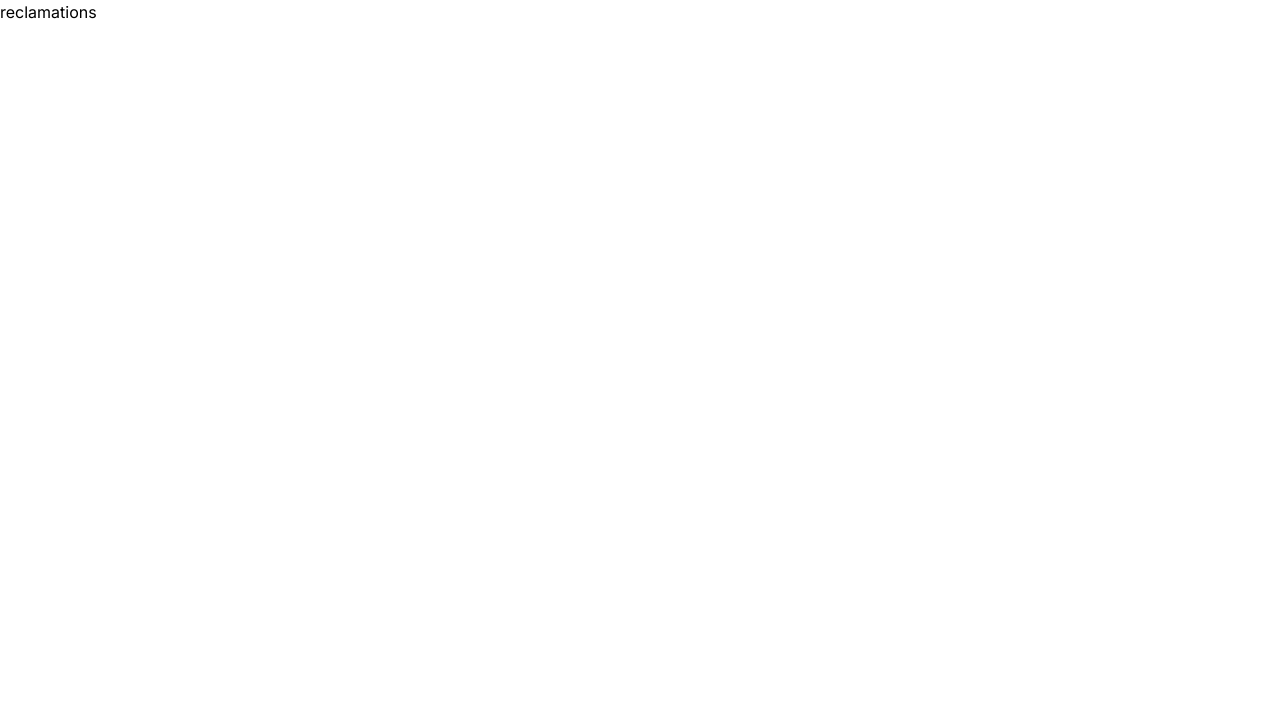
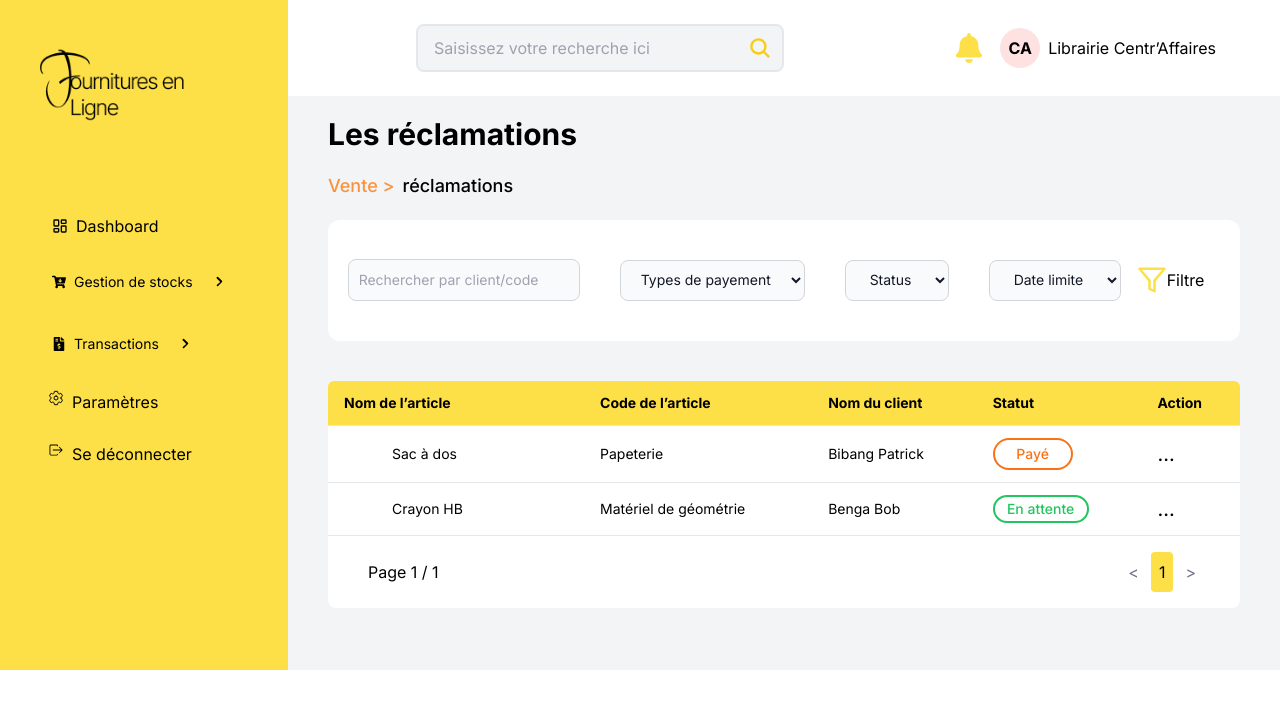
Before and after one commit to abraham241/integrationGstock, a Next.js app: page /transaction/reclamations in a window 1280 px wide. Shown: the top 708 px of the page. Built offline with nearby package versions, Linux system fonts and the light colour scheme.

Commit message:
finalisation de la page reclamation

```diff
--- a/app/gestiondestock/famillearticle/ajouterfamilleart/page.js
+++ b/app/gestiondestock/famillearticle/ajouterfamilleart/page.js
@@ -39,7 +39,7 @@ function page() {
                             </div>
                             <div className="mb-5 flex">
                                 <label for="message" className="w-[30%] block mb-2 text-sm font-medium text-gray-900 dark:text-white">Description</label>
-                                <textarea id="message" rows="4" className="ml-[-10%] block p-2.5 text-sm text-gray-900 bg-gray-50 rounded-lg border border-gray-300 focus:ring-blue-500 focus:border-blue-500 dark:bg-gray-700 dark:border-gray-600 dark:placeholder-gray-400 dark:text-white dark:focus:ring-blue-500 dark:focus:border-blue-500 w-[60%] p-[4%] "></textarea>
+                                <textarea id="message" rows="4" className="ml-[-10%] block  text-sm text-gray-900 bg-gray-50 rounded-lg border border-gray-300 focus:ring-blue-500 focus:border-blue-500 dark:bg-gray-700 dark:border-gray-600 dark:placeholder-gray-400 dark:text-white dark:focus:ring-blue-500 dark:focus:border-blue-500 w-[60%] p-[4%] "></textarea>
                             </div>
                         </form>
                     </div>
--- a/app/transaction/reclamations/page.js
+++ b/app/transaction/reclamations/page.js
@@ -1,7 +1,135 @@
-import React from 'react'
-
+import React from "react";
+import Sidebar from "@/components/Sidebar";
+import { FiFilter } from "react-icons/fi";
+import Searchbar from "@/components/Searchbar";
+import Link from "next/link";
 export default function reclamations() {
   return (
-    <div>reclamations</div>
-  )
+    <>
+      <div className=" flex bg-gray-100">
+        <div>
+          <Sidebar />
+        </div>
+        <div className="w-full">
+          <div className=" h-24 ">
+            <Searchbar />
+          </div>
+          <div className="px-10 pt-5">
+            <h1 className="text-3xl font-bold">Les réclamations</h1>
+            <div className="mt-5 flex gap-2">
+              <button className="text-lg font-medium text-orange-400">
+              <Link href="/transaction/ventes">Vente &gt;</Link>
+              </button>
+              <span className="text-lg font-medium disabled ">réclamations</span>
+            </div>
+          </div>
+          <div className=' bg-white  h-[18%] rounded-xl m-auto flex justify-center items-center mx-10 my-5'>
+            <form className='flex justify-center items-center space-x-10'>
+              <div className=''>
+                <input type="text" id="first_name" class=" bg-gray-50 border border-gray-300 text-gray-900 text-sm rounded-lg focus:ring-blue-500 focus:border-blue-500 block p-2.5 dark:bg-gray-700 dark:border-gray-600 dark:placeholder-gray-400 dark:text-white " placeholder="Rechercher par client/code" required />
+              </div>
+              <select id="" className=" bg-gray-50 border border-gray-300 text-gray-900 text-sm rounded-lg focus:ring-blue-500 focus:border-blue-500 block p-2.5 px-4 dark:bg-gray-700 dark:border-gray-600 dark:placeholder-gray-400 dark:text-white ">
+                <option selected>Types de payement</option>
+                <option value="US">Lorem</option>
+                <option value="CA">Lorem</option>
+                <option value="FR">Lorem</option>
+                <option value="DE">Lorem</option>
+              </select>
+              <select id="" class="bg-gray-50 border px-5 border-gray-300 text-gray-900 text-sm rounded-lg focus:ring-blue-500 focus:border-blue-500 block  p-2.5 dark:bg-gray-700 dark:border-gray-600 dark:placeholder-gray-400 dark:text-white ">
+                <option selected>Status</option>
+                <option value="US">Lorem</option>
+                <option value="CA">Lorem</option>
+                <option value="FR">Lorem</option>
+                <option value="DE">Lorem</option>
+              </select>
+              <select class="bg-gray-50 border border-gray-300 px-5 text-gray-900 text-sm rounded-lg focus:ring-blue-500 focus:border-blue-500 block  p-2.5 dark:bg-gray-700 dark:border-gray-600 dark:placeholder-gray-400 dark:text-white">
+                <option selected>Date limite</option>
+                <option value="US">Lorem</option>
+                <option value="CA">Lorem</option>
+                <option value="FR">Lorem</option>
+                <option value="DE">Lorem</option>
+              </select>
+            </form>
+            <div className='flex px-4 justify-center items-center'>
+              <div className='text-3xl text-yellow-300'>
+                <FiFilter />
+              </div>
+              <p className=''>
+                Filtre
+              </p>
+            </div>
+          </div>
+          <div className='px-10 py-5'>
+          <table className="w-full text-sm bg-yellow-300 rounded-md  text-left text-black dark:text-gray-400">
+              <thead className=" border-3 border-b mx-10">
+                <tr>
+
+                  <th className="scope px-4 py-3">Nom de l’article</th>
+                  <th className="scope px-4 py-3">Code de l’article</th>
+                  <th className="scope px-4 py-3">Nom du client</th>
+                  <th className="scope px-4 py-3">Statut</th>
+                  <th className="scope px-4 py-3">Action</th>
+                </tr>
+              </thead>
+              <tbody className="bg-white border-b dark:bg-gray-800 dark:border-gray-700">
+                <tr className="border-b">
+                  <td className="scope px-16 py-3">
+                    Sac à dos
+                  </td>
+                  <td className="scope px-4 py-3">Papeterie</td>
+                  <td className="scope px-4 py-3"> Bibang Patrick</td>
+
+                  <td className="scope px-4 py-3 flex gap-5">
+                    <button
+                      type="button"
+                      class="text-orange-500 flex font-medium  text-sm h-8 w-20 rounded-full border-2 border-orange-500 justify-center items-center"
+                    >
+                        Payé
+                    </button>
+                  </td>
+                  <td className="scope px-4 py-3 text-xl">...</td>
+                </tr>
+                <tr className="border-b">
+                  <td className="scope px-16 py-3">
+                    Crayon HB
+                  </td>
+                  <td className="scope px-4 py-3">Matériel de géométrie</td>
+                  <td className="scope px-4 py-3">Benga Bob</td>
+                  <td className="scope px-4 py-3 flex gap-5 text-orange-500">
+                    <button
+                      type="button"
+                      class="text-green-500 font-medium  text-sm border-green-500 h-7 w-24 rounded-full border-2 p-1 flex justify-center items-center"
+                    >
+                      En attente
+                    </button>
+                  </td>
+                  <td className="scope px-4 py-3 text-xl">...</td>
+                </tr>
+              </tbody>
+            </table>
+            <div className="flex justify-between rounded-b-lg items-center p-4 bg-white px-10">
+              <span>Page 1 / 1</span>
+              <div className="flex items-center">
+                <button
+                  type="button"
+                  className="p-1 text-gray-500 rounded hover:bg-gray-200"
+                  aria-label="Previous page"
+                >
+                  &lt;
+                </button>
+                <span className="mx-2 bg-yellow-300 p-2 rounded">1</span>
+                <button
+                  type="button"
+                  className="p-1 text-gray-500 rounded hover:bg-gray-200"
+                  aria-label="Next page"
+                >
+                  &gt;
+                </button>
+              </div>
+            </div>
+          </div>
+        </div>
+      </div>
+    </>
+  );
 }
```
